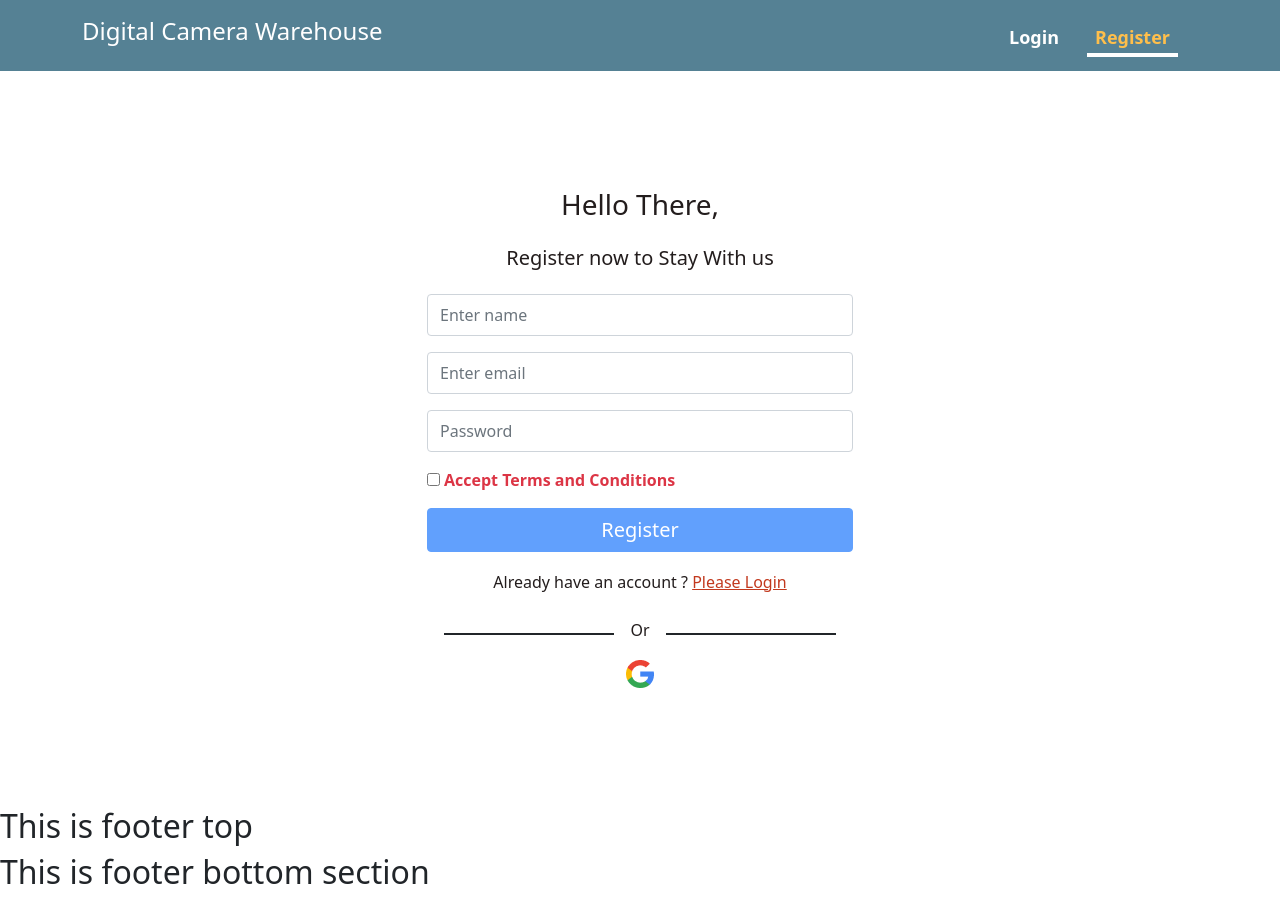
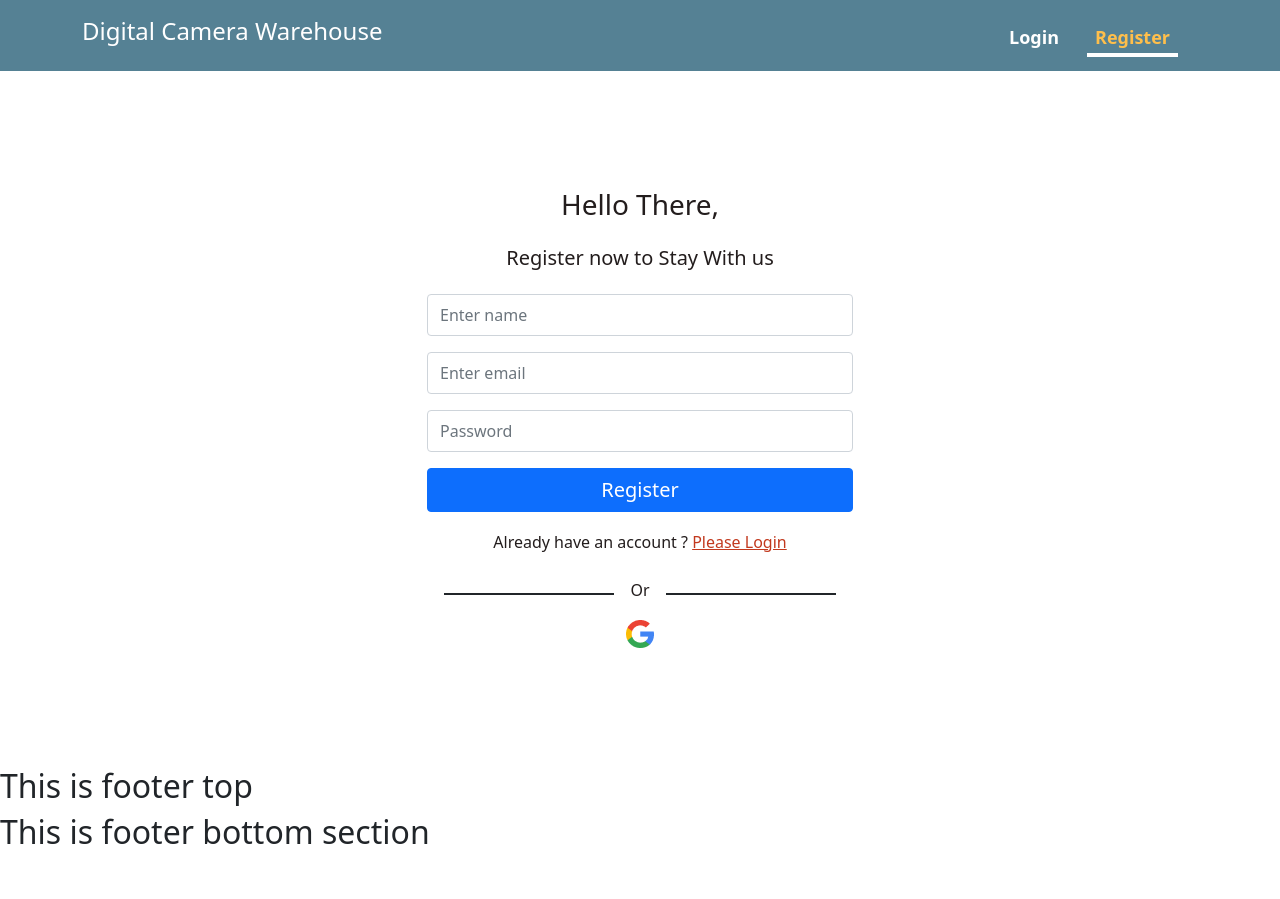
Before and after one commit to EmtiazHossainE2/digital-camera-warehouse, a React (Create React App) app: page /signup in a window 1280 px wide. After the commit the page ends 859 px from the top, so only its background shows below. Built offline with nearby package versions, Linux system fonts and the light colour scheme.

Commit message:
signup error handle

```diff
--- a/src/pages/Account/Signup/Signup.js
+++ b/src/pages/Account/Signup/Signup.js
@@ -6,16 +6,13 @@ import { useLocation, useNavigate } from 'react-router-dom';
 import Loading from '../../../components/Loading/Loading';
 import auth from '../../../Firebase/firebase.init';
 import SocialAccount from '../SocialAccount/SocialAccount';
-import './SignUp.css'
+import './Signup.css'
 
 const Signup = () => {
     const navigate = useNavigate()
-
-    //
     const [yourName, setYourName] = useState({ value: "", error: "" })
     const [email, setEmail] = useState({ value: "", error: "" })
     const [password, setPassword] = useState({ value: "", error: "" })
-    const [terms, setTerms] = useState(false)
 
     //navigate
     let location = useLocation();
@@ -115,13 +112,7 @@ const Signup = () => {
                             <Form.Control type="password" onBlur={handlePassword} className='py-2' name='password' placeholder="Password" />
                         </Form.Group>
                         {password?.error && <p className="text-danger"> {password.error}</p>}
-                        <div className='d-flex terms-condition   '>
-                            <div className=' mb-3 '>
-                                <input onClick={() => setTerms(!terms)} type="checkbox" name="terms" id="terms" />
-                                <label className={terms ? 'ps-1 text-primary' : 'ps-1 text-danger'} htmlFor="terms" style={{ cursor: 'pointer' }}>Accept Terms and Conditions</label>
-                            </div>
-                        </div>
-                        <Button disabled={!terms} variant="primary" type="submit" className='w-100 fs-5'>
+                        <Button  variant="primary" type="submit" className='w-100 fs-5'>
                             Register
                         </Button>
                     </Form>
```
